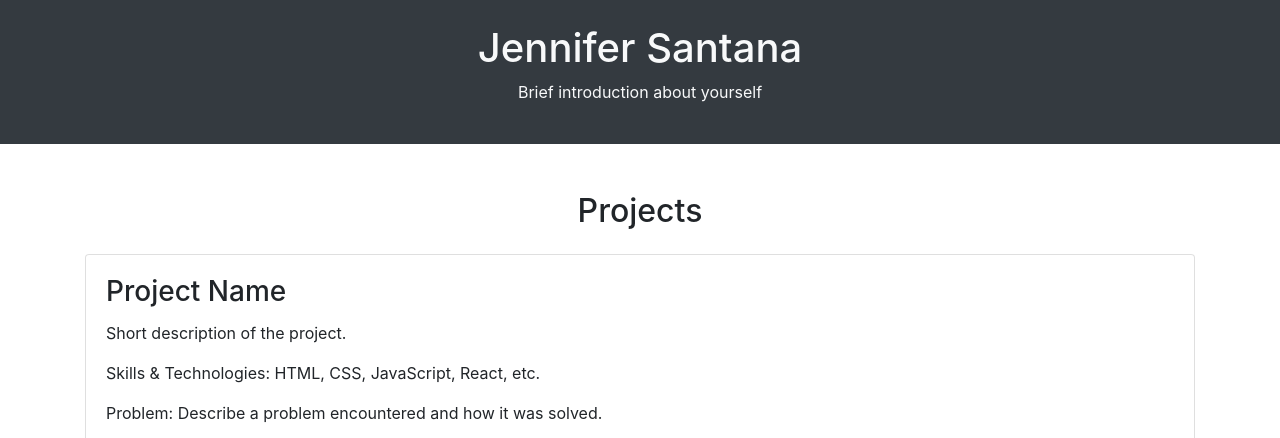
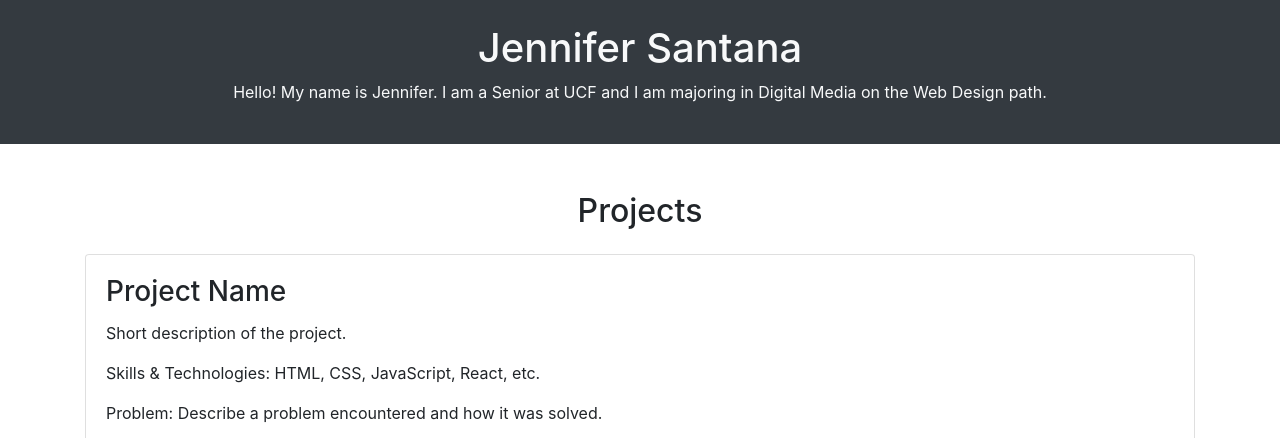
Before and after one commit to JenniferSantana19/React-Portfolio, a plain HTML site: page index.html in a window 1280 px wide. Shown: the top 438 px of the page. Drawn offline with nearby package versions, Linux system fonts and the light colour scheme.

Commit message:
Update index.html

```diff
--- a/index.html
+++ b/index.html
@@ -11,7 +11,7 @@
 
 <header class="bg-dark text-light text-center py-4">
     <h1>Jennifer Santana</h1>
-    <p>Brief introduction about yourself</p>
+    <p>Hello! My name is Jennifer. I am a Senior at UCF and I am majoring in Digital Media on the Web Design path.</p>
 </header>
 
 <main class="container my-5">
```
